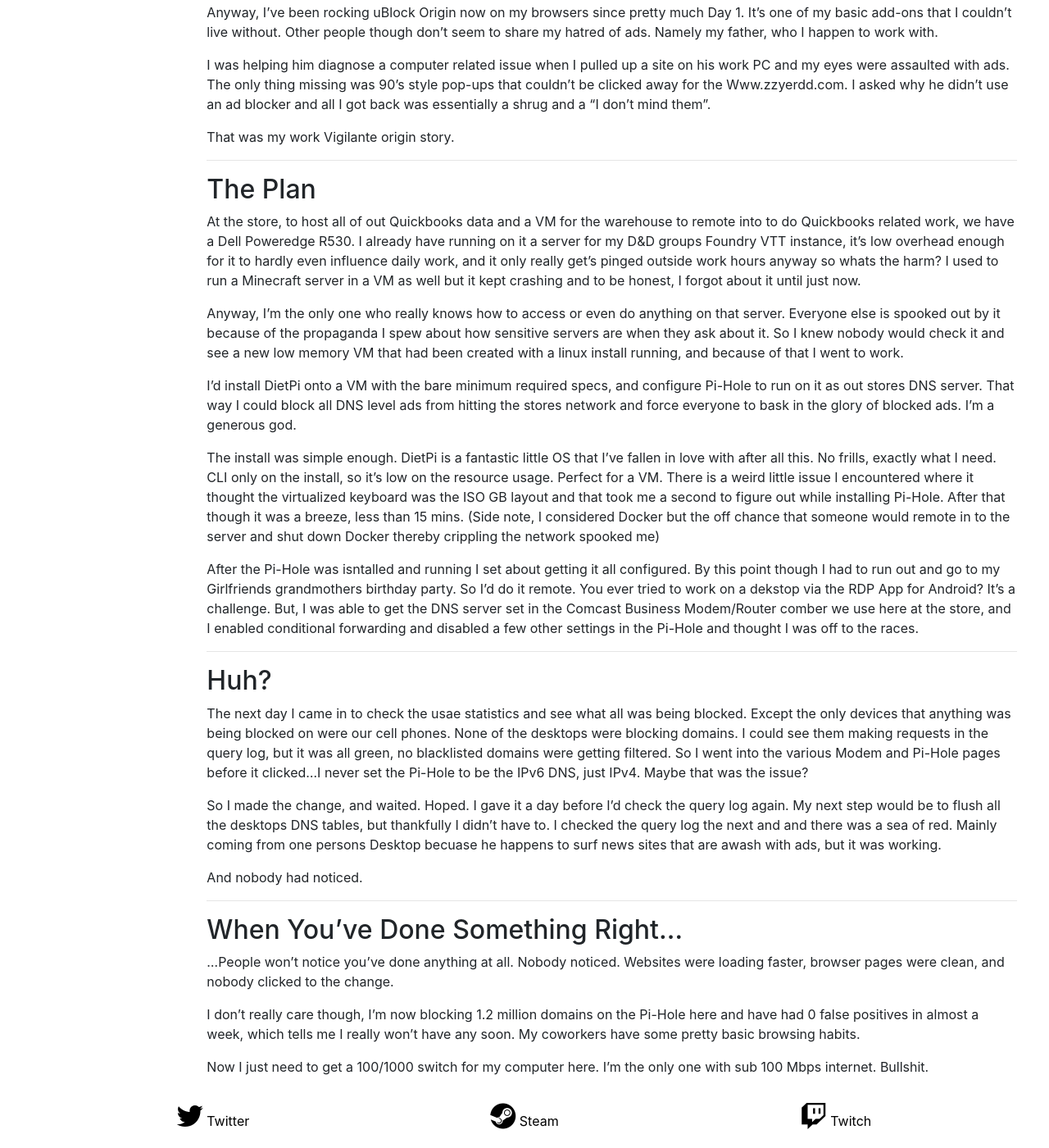
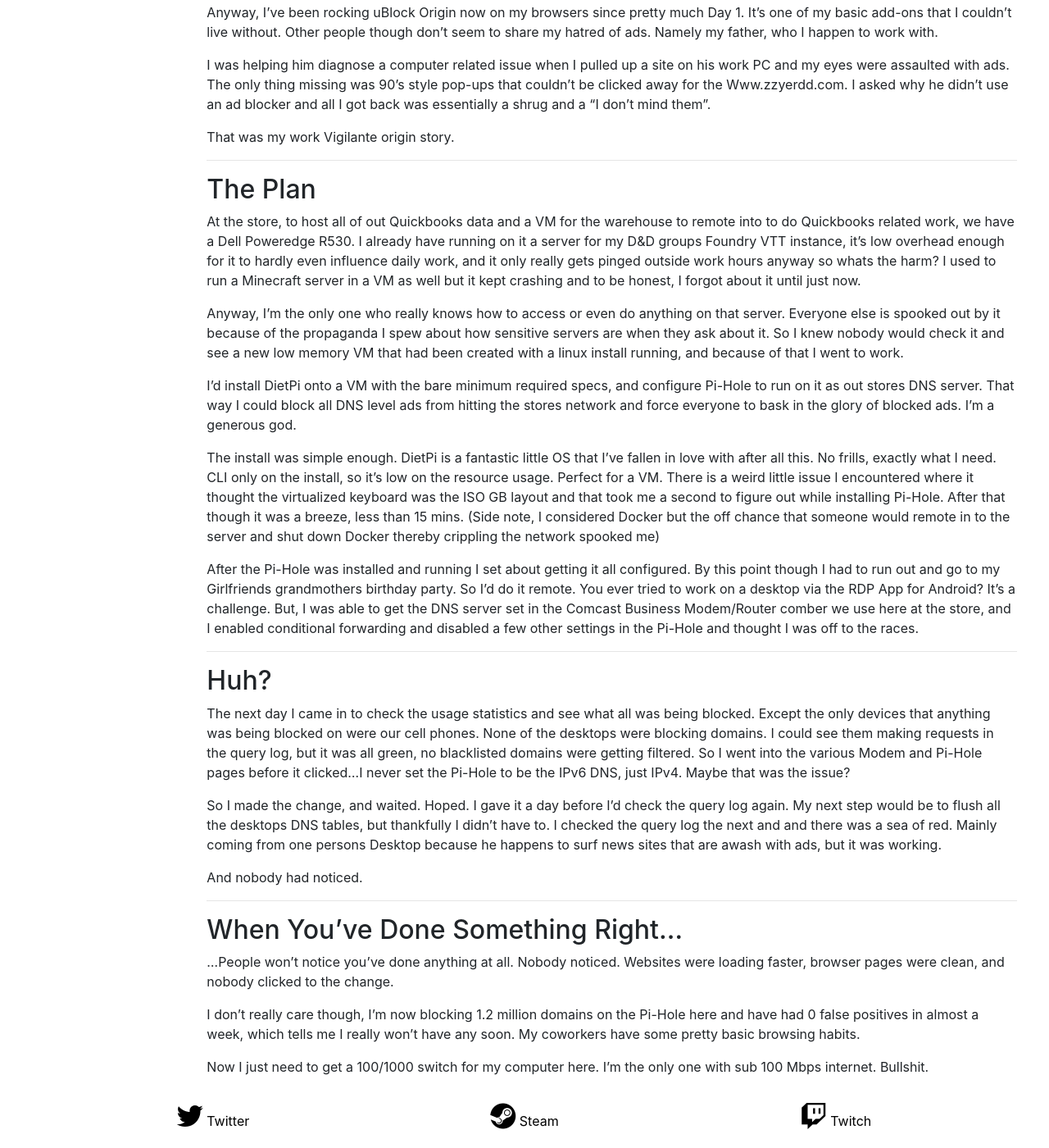
Before and after one commit to JayBee2814/jaybee2814.github.io, a Jekyll site: the page built from _posts/2020-10-14-secret-pihole.md, in a window 1280 px wide and 1400 px high, scrolled down 459 px. Shown: the whole window at 82% size. Built offline with Jekyll 4.4.1, drawn with Linux system fonts in a browser that asks for light colours; nearby versions of some CDN libraries.

Commit message:
Spelling fixes

```diff
--- a/_posts/2020-10-14-secret-pihole.md
+++ b/_posts/2020-10-14-secret-pihole.md
@@ -18,7 +18,7 @@
 --------------------------------------------------------------------------------------------------------------------------------------------------------------------------------------
 
 ## The Plan
-At the store, to host all of out Quickbooks data and a VM for the warehouse to remote into to do Quickbooks related work, we have a Dell Poweredge R530. I already have running on it a server for my D&D groups Foundry VTT instance, it's low overhead enough for it to hardly even influence daily work, and it only really get's pinged outside work hours anyway so whats the harm? I used to run a Minecraft server in a VM as well but it kept crashing and to be honest, I forgot about it until just now.
+At the store, to host all of out Quickbooks data and a VM for the warehouse to remote into to do Quickbooks related work, we have a Dell Poweredge R530. I already have running on it a server for my D&D groups Foundry VTT instance, it's low overhead enough for it to hardly even influence daily work, and it only really gets pinged outside work hours anyway so whats the harm? I used to run a Minecraft server in a VM as well but it kept crashing and to be honest, I forgot about it until just now.
 
 Anyway, I'm the only one who really knows how to access or even do anything on that server. Everyone else is spooked out by it because of the propaganda I spew about how sensitive servers are when they ask about it. So I knew nobody would check it and see a new low memory VM that had been created with a linux install running, and because of that I went to work.
 
@@ -26,14 +26,14 @@
 
 The install was simple enough. DietPi is a fantastic little OS that I've fallen in love with after all this. No frills, exactly what I need. CLI only on the install, so it's low on the resource usage. Perfect for a VM. There is a weird little issue I encountered where it thought the virtualized keyboard was the ISO GB layout and that took me a second to figure out while installing Pi-Hole. After that though it was a breeze, less than 15 mins. (Side note, I considered Docker but the off chance that someone would remote in to the server and shut down Docker thereby crippling the network spooked me)
 
-After the Pi-Hole was isntalled and running I set about getting it all configured. By this point though I had to run out and go to my Girlfriends grandmothers birthday party. So I'd do it remote. You ever tried to work on a dekstop via the RDP App for Android? It's a challenge. But, I was able to get the DNS server set in the Comcast Business Modem/Router comber we use here at the store, and I enabled conditional forwarding and disabled a few other settings in the Pi-Hole and thought I was off to the races.
+After the Pi-Hole was installed and running I set about getting it all configured. By this point though I had to run out and go to my Girlfriends grandmothers birthday party. So I'd do it remote. You ever tried to work on a desktop via the RDP App for Android? It's a challenge. But, I was able to get the DNS server set in the Comcast Business Modem/Router comber we use here at the store, and I enabled conditional forwarding and disabled a few other settings in the Pi-Hole and thought I was off to the races.
 
 --------------------------------------------------------------------------------------------------------------------------------------------------------------------------------------
 
 ## Huh?
-The next day I came in to check the usae statistics and see what all was being blocked. Except the only devices that anything was being blocked on were our cell phones. None of the desktops were blocking domains. I could see them making requests in the query log, but it was all green, no blacklisted domains were getting filtered. So I went into the various Modem and Pi-Hole pages before it clicked...I never set the Pi-Hole to be the IPv6 DNS, just IPv4. Maybe that was the issue?
+The next day I came in to check the usage statistics and see what all was being blocked. Except the only devices that anything was being blocked on were our cell phones. None of the desktops were blocking domains. I could see them making requests in the query log, but it was all green, no blacklisted domains were getting filtered. So I went into the various Modem and Pi-Hole pages before it clicked...I never set the Pi-Hole to be the IPv6 DNS, just IPv4. Maybe that was the issue?
 
-So I made the change, and waited. Hoped. I gave it a day before I'd check the query log again. My next step would be to flush all the desktops DNS tables, but thankfully I didn't have to. I checked the query log the next and and there was a sea of red. Mainly coming from one persons Desktop becuase he happens to surf news sites that are awash with ads, but it was working.
+So I made the change, and waited. Hoped. I gave it a day before I'd check the query log again. My next step would be to flush all the desktops DNS tables, but thankfully I didn't have to. I checked the query log the next and and there was a sea of red. Mainly coming from one persons Desktop because he happens to surf news sites that are awash with ads, but it was working.
 
 And nobody had noticed.
 
```
Also changed, not shown: _posts/2020-10-15-apartments-suck.md (+5 -5 lines).
